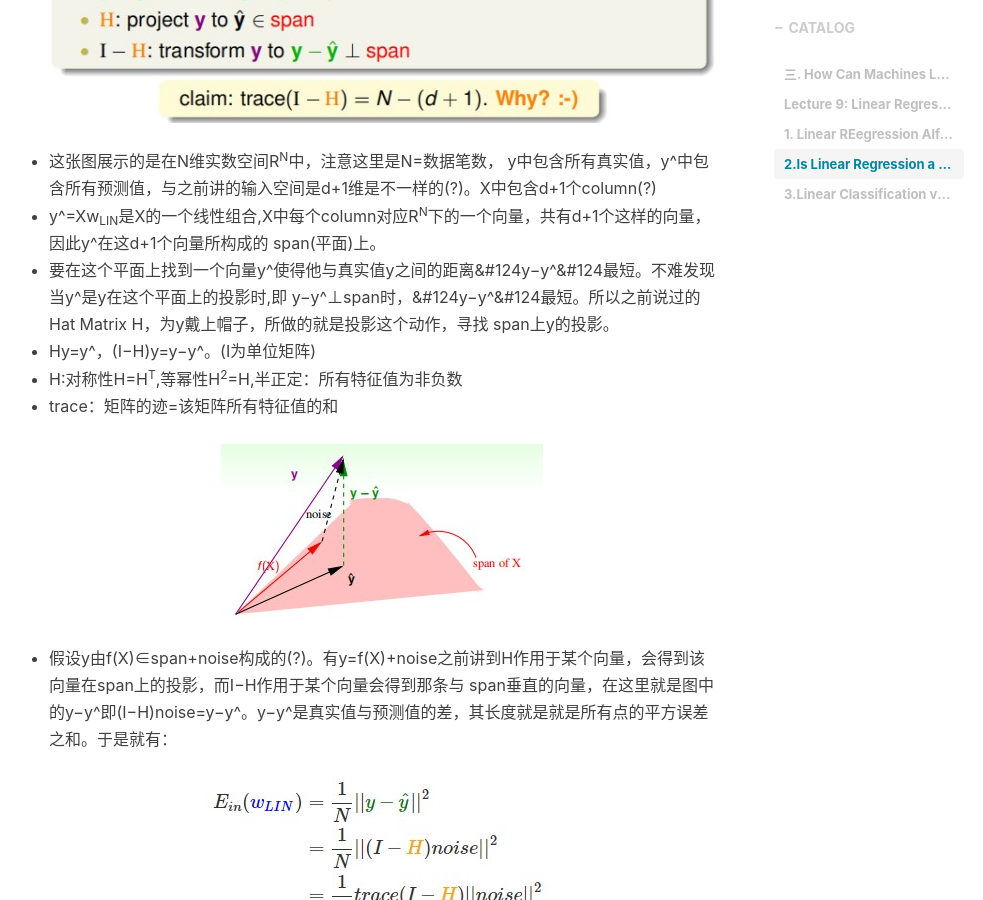
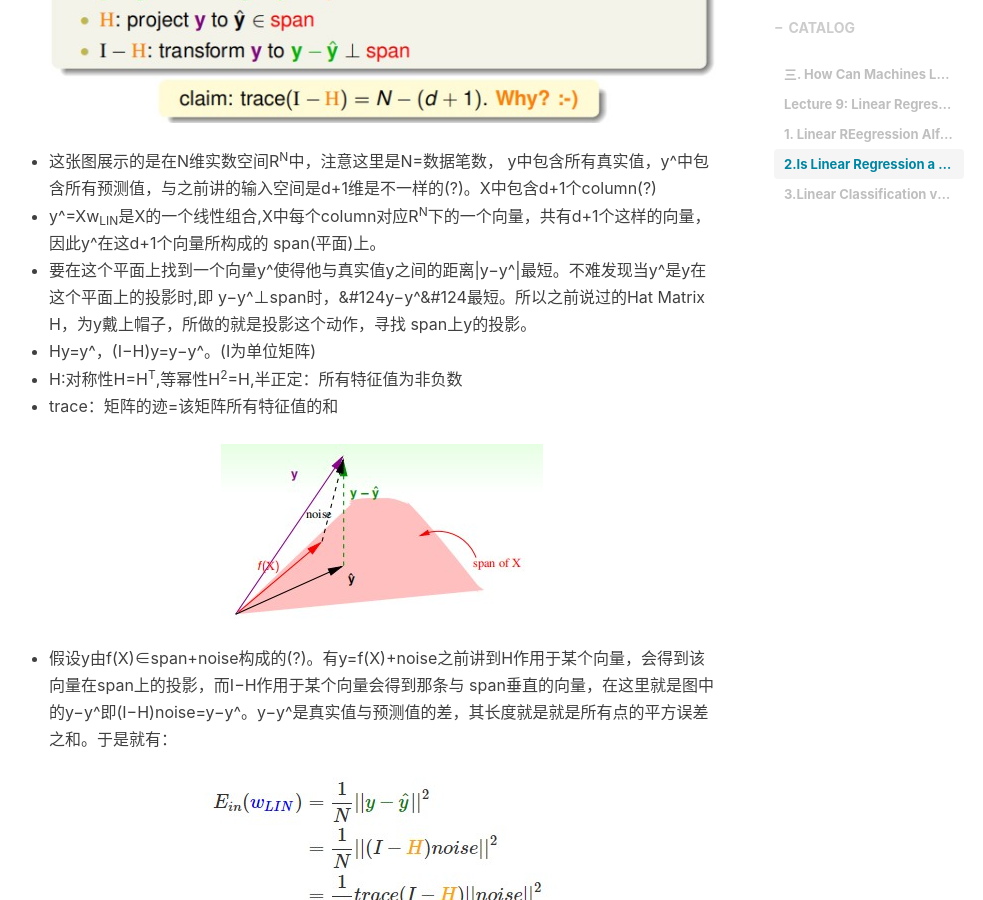
Before and after one commit to btyzkelili/btyzkelili.github.io, a Jekyll site: the page built from _posts/2019-06-08-linxuantian-jishi-9.md, in a window 1280 px wide and 900 px high, scrolled down 4712 px. Shown: the whole window, without its empty margins (256-1239 px from the left). Built offline with Jekyll 4.4.1, drawn with Linux system fonts in a browser that asks for light colours; nearby versions of some CDN libraries; comment, search, counter and statistics services are not loaded.

Commit message:
add post

```diff
--- a/_posts/2019-06-08-linxuantian-jishi-9.md
+++ b/_posts/2019-06-08-linxuantian-jishi-9.md
@@ -33,7 +33,7 @@ tags:
 ![](/img/linxuant-jishi/9-11.jpg)
 * 这张图展示的是在N维实数空间R<sup>N</sup>中，注意这里是N=数据笔数， y中包含所有真实值，y^中包含所有预测值，与之前讲的输入空间是d+1维是不一样的(?)。X中包含d+1个column(?)
 * y^=Xw<sub>LIN</sub>是X的一个线性组合,X中每个column对应R<sup>N</sup>下的一个向量，共有d+1个这样的向量，因此y^在这d+1个向量所构成的 span(平面)上。
-* 要在这个平面上找到一个向量y^使得他与真实值y之间的距离&#124y−y^&#124最短。不难发现当y^是y在这个平面上的投影时,即 y−y^⊥span时，&#124y−y^&#124最短。所以之前说过的Hat Matrix H，为y戴上帽子，所做的就是投影这个动作，寻找 span上y的投影。
+* 要在这个平面上找到一个向量y^使得他与真实值y之间的距离&#124;y−y^&#124;最短。不难发现当y^是y在这个平面上的投影时,即 y−y^⊥span时，&#124y−y^&#124最短。所以之前说过的Hat Matrix H，为y戴上帽子，所做的就是投影这个动作，寻找 span上y的投影。
 * Hy=y^，(I−H)y=y−y^。(I为单位矩阵)
 * H:对称性H=H<sup>T</sup>,等幂性H<sup>2</sup>=H,半正定：所有特征值为非负数
 * trace：矩阵的迹=该矩阵所有特征值的和
```
